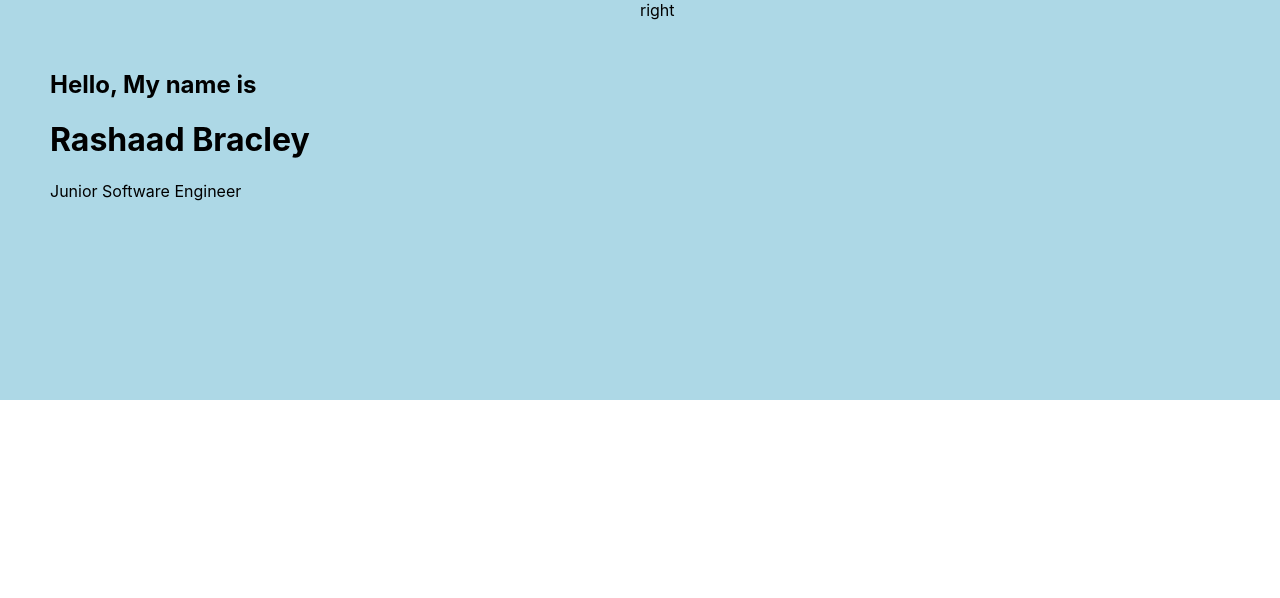
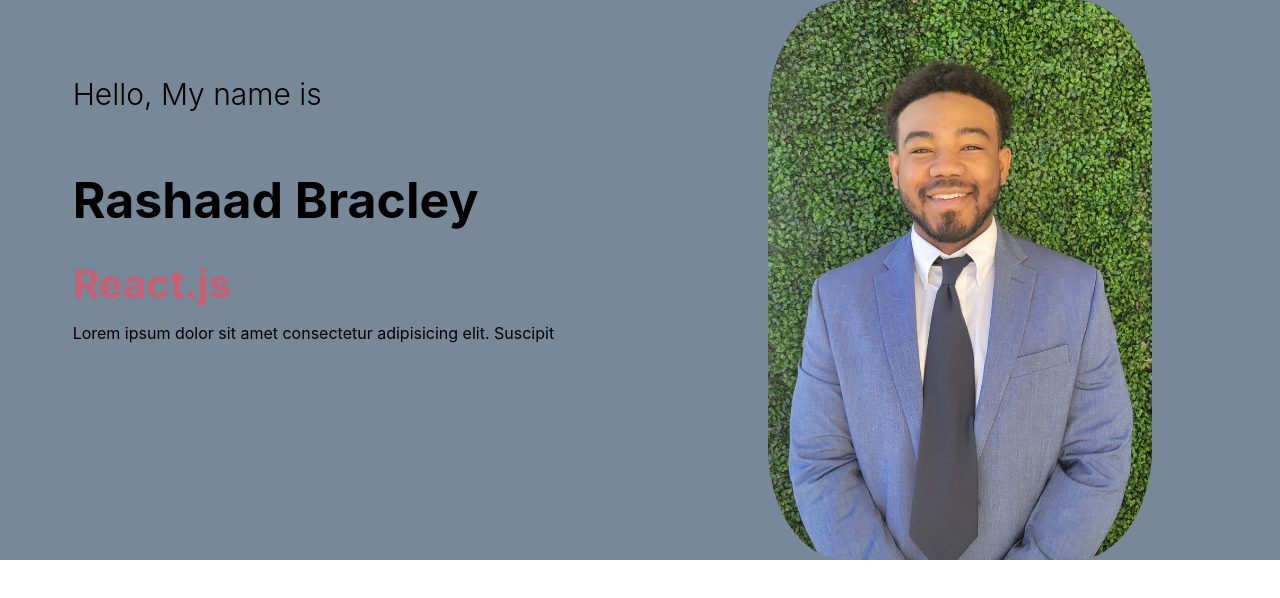
Before and after one commit to RashaadB/Portfolio, a React (Create React App) app: page / in a window 1280 px wide. Shown: the top 598 px of the page. Built offline with nearby package versions, Linux system fonts and the light colour scheme.

Commit message:
Intro final look

```diff
--- a/src/components/Intro.js
+++ b/src/components/Intro.js
@@ -1,5 +1,6 @@
-import React from 'react'
-import "./intro.css"
+import React from "react";
+import "./intro.css";
+
 
 const Intro = () => {
   return (
@@ -11,15 +12,25 @@ const Intro = () => {
           <div className="i-title">
             <div className="i-title-wrapper">
               <div className="i-title-item">Junior Software Engineer</div>
+              <div className="i-title-item">JavaScript</div>
+              <div className="i-title-item">React.js</div>
+              <div className="i-title-item">Node.js</div>
+              <div className="i-title-item">Node.js</div>
+
             </div>
           </div>
+          <p className="i-desc">
+            Lorem ipsum dolor sit amet consectetur adipisicing elit. Suscipit
+
+          </p>
         </div>
       </div>
-  <div className="i-right">right</div>
+      <div className="i-right">
+        <div className="i-bg"></div>
+        <img src="./img/me.jpeg" alt="" className="i-img" />
+      </div>
+    </div>
+  );
+};
 
-
-    </div>
-  )
-}
-
-export default Intro
+export default Intro;
--- a/src/components/intro.css
+++ b/src/components/intro.css
@@ -1,16 +1,72 @@
-.i{
-    display:flex;
-    height:50vh;
-    background-color: lightblue;
-
+.i {
+  display: flex;
+  height: 70vh;
+  background-color: lightslategray;
 }
-.i-left{
-    flex:1;
+.i-left {
+  flex: 1;
+  display: flex;
+  align-items: center;
+  justify-content: center;
 }
-.i-right{
-    flex:1;
+.i-right {
+  flex: 1;
+  position: relative;
+}
+.i-left-wrapper {
+  padding: 50px;
+  height: 55%;
+  display: flex;
+  flex-direction: column;
+  justify-content: space-between;
+  padding-bottom: 200px;
 }
 
-.i-left-wrapper{
-    padding:50px;
+.i-intro {
+  font-size: 30px;
+  font-weight: 300;
 }
+
+.i-name {
+  font-size: 50px;
+}
+.i-title {
+  height: 50px;
+  overflow: hidden;
+}
+.i-title-wrapper {
+  height: 0%;
+  animation: move 8s ease-in-out infinite alternate;
+}
+
+@keyframes move {
+  25% {
+    transform: translateY(-50px);
+  }
+  50% {
+    transform: translateY(-100px);
+  }
+  75% {
+    transform: translateY(-150px);
+  }
+  100% {
+    transform: translateY(-200px);
+  }
+}
+
+.i-title-item {
+  height: 65px;
+  font-size: 40px;
+  font-weight: bold;
+  color: rgb(199, 95, 117);
+  display: flex;
+  align-items: center;
+}
+.i-img {
+  position: relative;
+  right: -20%;
+  width: 60%;
+  height: 100%;
+  object-fit: cover;
+  border-radius: 20%;
+}
```
Also changed, not shown: src/components/About.js (added, +9 -0 lines), public/img/me.jpeg (added), src/components/about.css (added). Lines whose indentation alone changed are shown as unchanged.
